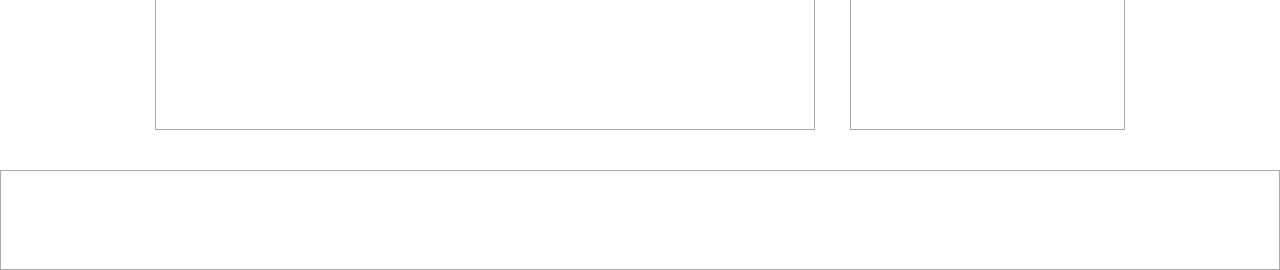
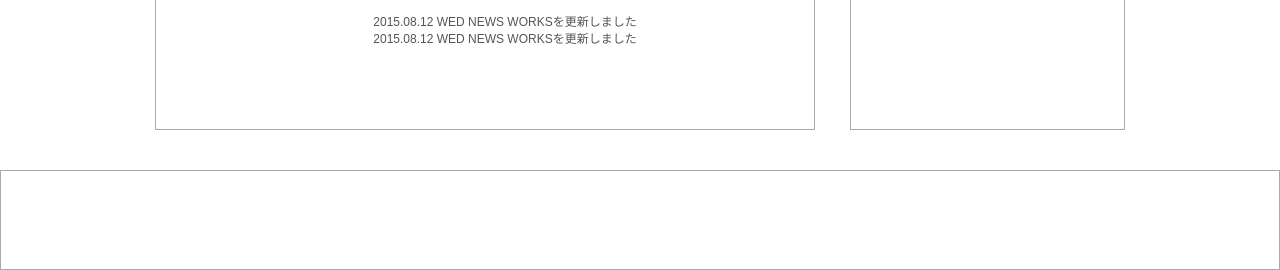
Before and after one commit to 24-Sato/kadai, a PHP site: page / in a window 1280 px wide. Shown: the part 553-823 px from the top of the page. Run offline with PHP 8.4, Linux system fonts and the light colour scheme; some libraries are stand-ins or nearby versions.

Commit message:
main 追加

```diff
--- a/20160425/css/style.css
+++ b/20160425/css/style.css
@@ -149,3 +149,15 @@ a:link, a:visited, a:hover, a:active {
 	font-size: 1.1rem;
 	line-height: 1;
 }
+.heading {
+	padding: 10px 12px;
+	background: url("../img/bg-slash.gif");
+	letter-spacing: 1px;
+	font-size: 1.6rem;
+}
+.scroll-list {
+	max-height: 220px;
+	overflow-y: auto;
+	margin-bottom: 30px;
+	list-style-type: none;
+}
--- a/20160425/index.html
+++ b/20160425/index.html
@@ -36,9 +36,24 @@
 				</div>
 			</a>
 
-			<h2>NEWS</h2>
+			<h2 class="heading">NEWS</h2>
 			<div class="news">
-
+				<ul class="scroll-list">
+					<li class="scroll-item">
+						<a href="">
+							<time class="date" datetime="2015-08-12">2015.08.12 WED</time>
+							<span class="category news">NEWS</span>
+							<span class="title">WORKSを更新しました</span>
+						</a>
+					</li>
+					<li class="scroll-item">
+						<a href="">
+							<time class="date" datetime="2015-08-12">2015.08.12 WED</time>
+							<span class="category news">NEWS</span>
+							<span class="title">WORKSを更新しました</span>
+						</a>
+					</li>
+				</ul>
 			</div>
 			<h2 class="hidden">ARTICLES</h2>
 			<div class="articles">
```
